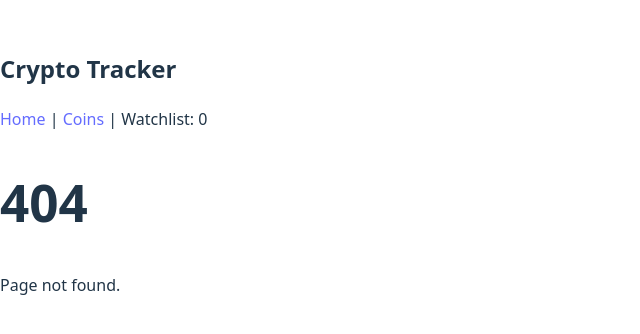
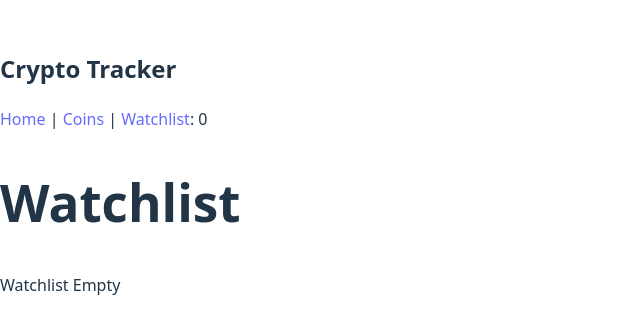
Before and after one commit to mikegg4545/sdi-project-2, a React (Vite) app: page /watchlist in a window 1280 px wide. Before the commit this address had no page. Shown: the part 228-562 px from the top of the page, without its empty margins (0-640 px from the left). Built offline with nearby package versions, Linux system fonts and the light colour scheme.

Commit message:
Add watchlist page

```diff
--- a/src/App.jsx
+++ b/src/App.jsx
@@ -3,6 +3,7 @@ import Navbar from "./components/Navbar";
 import HomePage from "./pages/HomePage";
 import CoinsPage from "./pages/CoinsPage";
 import CoinDetailsPage from "./pages/CoinDetailsPage";
+import WatchlistPage from "./pages/WatchlistPage";
 import NotFoundPage from "./pages/NotFoundPage";
 
 function App() {
@@ -14,6 +15,7 @@ function App() {
           <Route path="/" element={<HomePage />} />
           <Route path="/coins" element={<CoinsPage />} />
           <Route path="/coins/:id" element={<CoinDetailsPage />} />
+          <Route path="/watchlist" element={<WatchlistPage />} />
           <Route path="*" element={<NotFoundPage />} />
         </Routes>
       </main>
--- a/src/components/CoinCard.jsx
+++ b/src/components/CoinCard.jsx
@@ -3,13 +3,17 @@ import { WatchlistContext } from "../context/WatchlistContext";
 import { Link } from "react-router-dom";
 
 function CoinCard({ coin }) {
-  const { addCoin } = useContext(WatchlistContext);
+  const { watchlist, addCoin } = useContext(WatchlistContext);
+  const exists = watchlist.some((c) => c.id === coin.id);
+
   return (
     <article>
       <h3>{coin.name}</h3>
       <p>Price: ${coin.price_usd}</p>
       <Link to={`/coins/${coin.id}`}>Details</Link>
-      <button onClick={() => addCoin(coin)}>Add to Watchlist</button>
+      <button onClick={() => addCoin(coin)} disabled={exists}>
+        {exists ? "Added" : "Add to Watchlist"}
+      </button>
     </article>
   );
 }
--- a/src/components/Navbar.jsx
+++ b/src/components/Navbar.jsx
@@ -13,7 +13,8 @@ function Navbar() {
         {" | "}
         <Link to="/coins">Coins</Link>
         {" | "}
-        <span>Watchlist: {watchlist.length}</span>
+        <Link to="/watchlist">Watchlist</Link>
+        <span>: {watchlist.length}</span>
       </div>
     </nav>
   );
--- a/src/context/WatchlistContext.jsx
+++ b/src/context/WatchlistContext.jsx
@@ -6,7 +6,11 @@ function WatchlistProvider({ children }) {
   const [watchlist, setWatchlist] = useState([]);
 
   function addCoin(coin) {
-    setWatchlist([...watchlist, coin]);
+    const exists = watchlist.some((c) => c.id === coin.id);
+
+    if (!exists) {
+      setWatchlist([...watchlist, coin]);
+    }
   }
 
   function removeCoin(id) {
--- /dev/null
+++ b/src/pages/WatchlistPage.jsx
@@ -0,0 +1,28 @@
+import { useContext } from "react";
+import { Link } from "react-router-dom";
+import { WatchlistContext } from "../context/WatchlistContext";
+
+function WatchlistPage() {
+  const { watchlist, removeCoin } = useContext(WatchlistContext);
+
+  return (
+    <section>
+      <h1>Watchlist</h1>
+
+      {watchlist.length === 0 ? (
+        <p>Watchlist Empty</p>
+      ) : (
+        watchlist.map((coin) => (
+          <article key={coin.id}>
+            <h3>{coin.name}</h3>
+            <p>Price: ${coin.price_usd}</p>
+            <Link to={`/coins/${coin.id}`}>Details</Link>
+            <button onClick={() => removeCoin(coin.id)}>Remove</button>
+          </article>
+        ))
+      )}
+    </section>
+  );
+}
+
+export default WatchlistPage;
```
